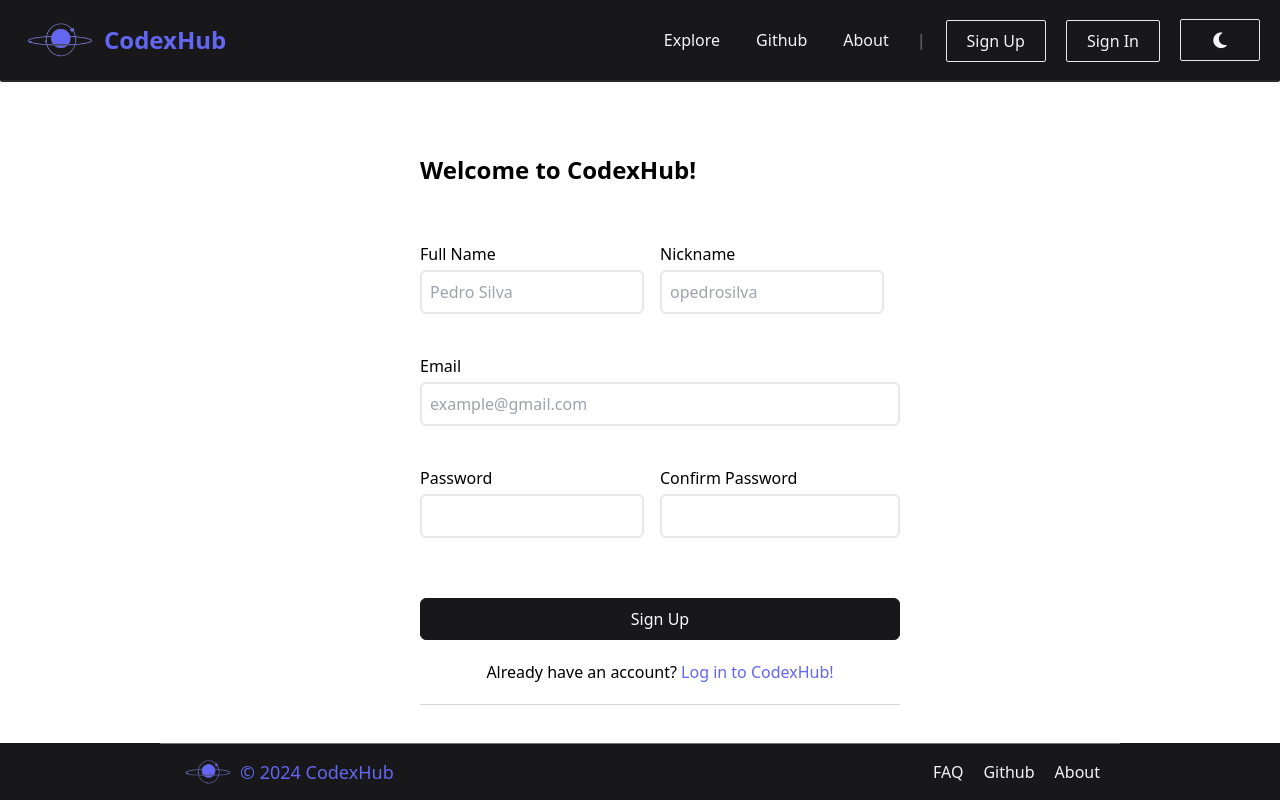
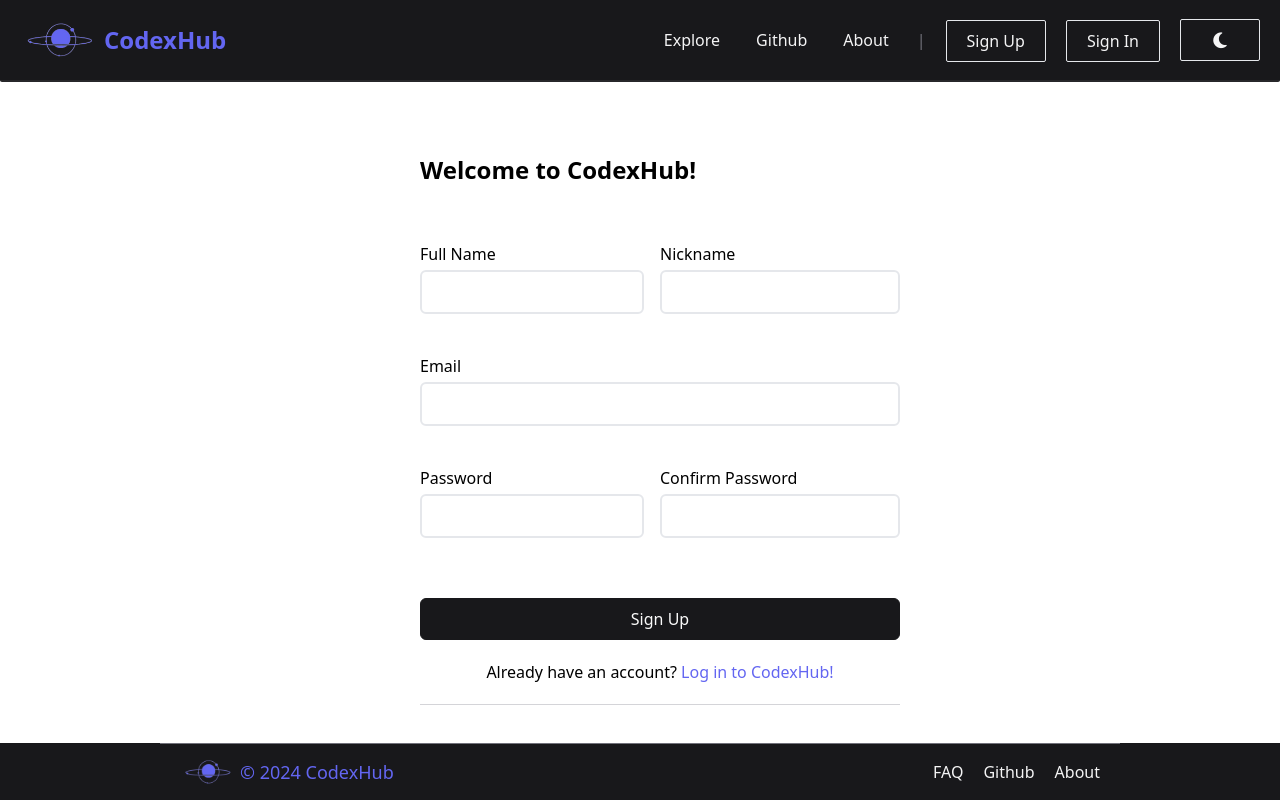
Before and after one commit to OVasconceloss/codex-hub, a React (Vite) app in the folder client/: page /register in a window 1280 px wide. Built offline with nearby package versions, Linux system fonts and the light colour scheme.

Commit message:
:hammer: refactor: remove the placeholder texts

```diff
--- a/client/src/pages/auth/login.tsx
+++ b/client/src/pages/auth/login.tsx
@@ -105,7 +105,6 @@ const Login: React.FC = () => {
                             name="email"
                             data-fail={errorEmail}
                             onChange={(event) => setEmail(event.target.value)}
-                            placeholder="example@gmail.com"
                             className="w-[30rem] mb-10 p-2 outline-none border-2 border-zinc-300 rounded-md
                             transition ease-linear focus:border-zinc-900 data-[fail=true]:border-red-500
                             dark:focus:border-indigo-500"
--- a/client/src/pages/auth/register.tsx
+++ b/client/src/pages/auth/register.tsx
@@ -94,7 +94,6 @@ const Register: React.FC = () => {
                             <input
                                 type="text"
                                 name="fullname"
-                                placeholder="Pedro Silva"
                                 onChange={(event) => setFullName(event.target.value)}
                                 className={`w-[14rem] mb-10 p-2 outline-none border-2 rounded-md
                                 transition ease-linear focus:border-zinc-900
@@ -106,9 +105,8 @@ const Register: React.FC = () => {
                             <input
                                 type="text"
                                 name="nickname"
-                                placeholder="opedrosilva"
                                 onChange={(event) => setNickName(event.target.value)}
-                                className={`w-[14rem] mb-10 p-2 outline-none border-2 rounded-md
+                                className={`w-[15rem] mb-10 p-2 outline-none border-2 rounded-md
                                 transition ease-linear focus:border-zinc-900
                                 ${error && (nickName === "") && "border-red-500"}`}
                             />
@@ -119,7 +117,6 @@ const Register: React.FC = () => {
                         <input
                             type="email"
                             name="email"
-                            placeholder="example@gmail.com"
                             onChange={(event) => setEmail(event.target.value)}
                             className={`w-[30rem] mb-10 p-2 outline-none border-2 rounded-md
                             transition ease-linear focus:border-zinc-900
```
